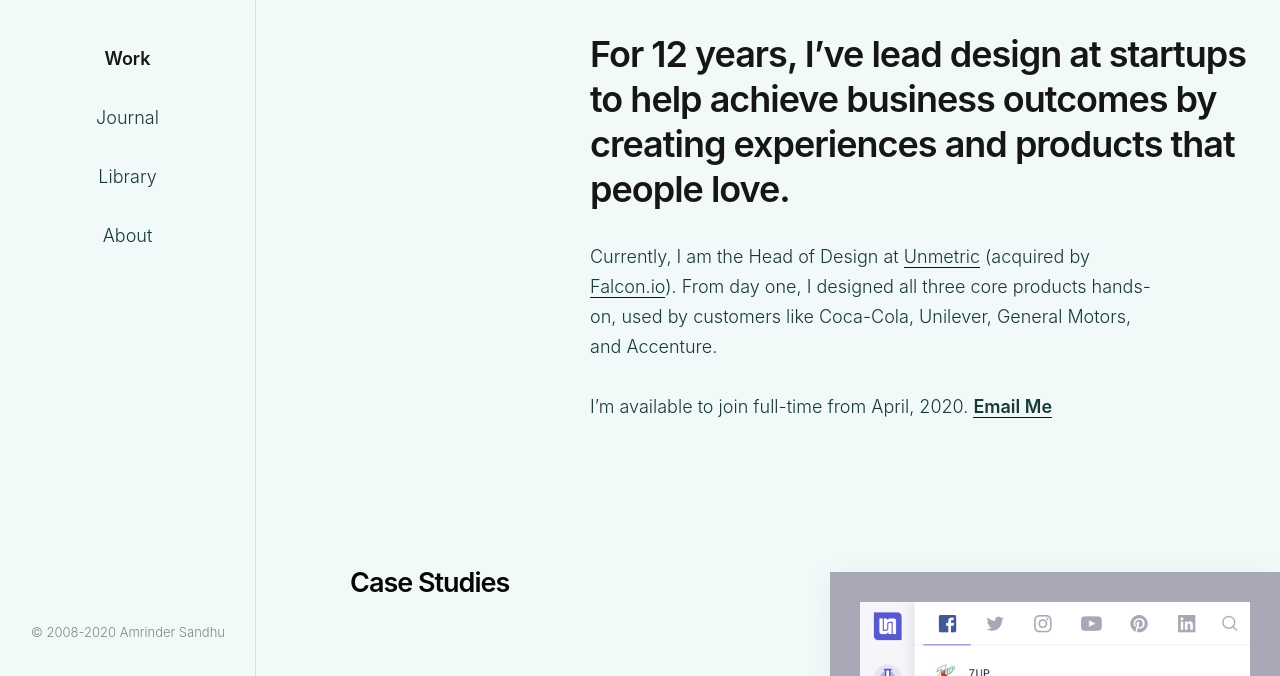
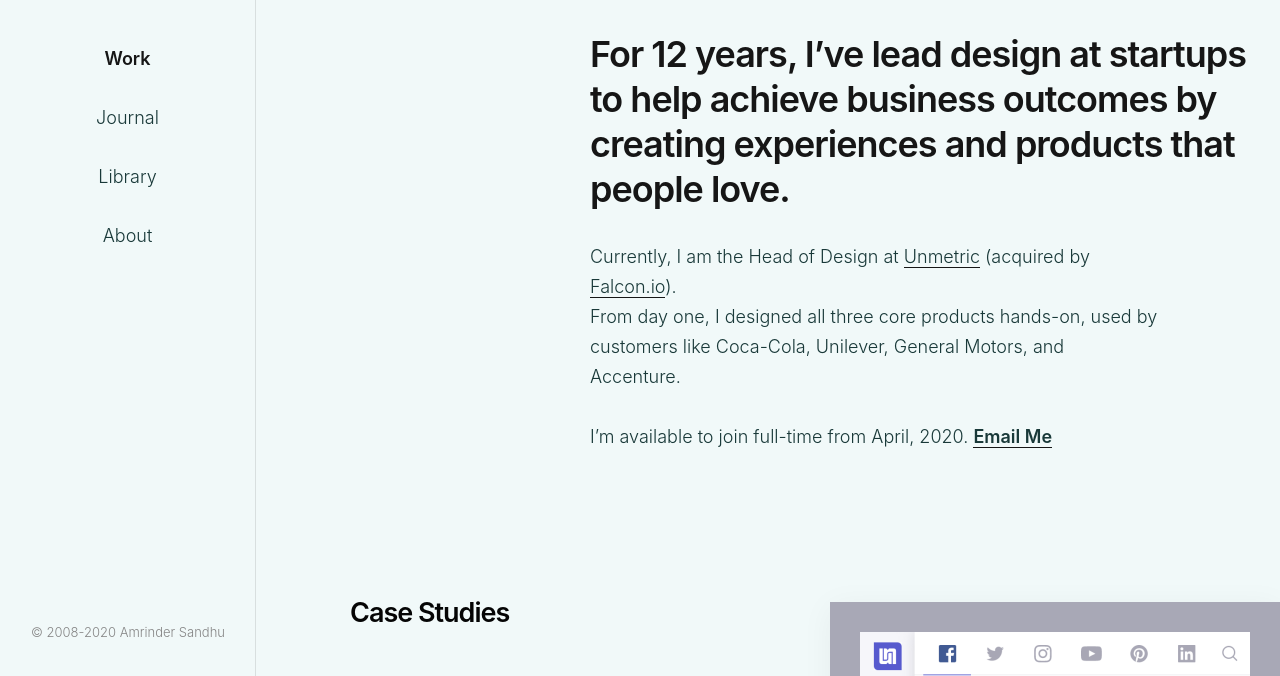
Before and after one commit to harjotgrewal/amrindersandhu, a Jekyll site: the page built from index.html, in a window 1280 px wide and 900 px high, cut to the strip 224-900 px from the top of the window. Built offline with Jekyll 4.4.1, drawn with Linux system fonts in a browser that asks for light colours.

Commit message:
[ADD][HTML] Break line

```diff
--- a/index.html
+++ b/index.html
@@ -24,7 +24,7 @@
         </div>
 
         <div class="l-span_3-8">
-            <p>Currently, I am the Head of Design at <a href="https://unmetric.com" target="_blank">Unmetric</a> (acquired by <a href="https://falcon.io" target="_blank">Falcon.io</a>). From day one, I designed all three core products hands-on, used by customers like Coca-Cola, Unilever, General Motors, and Accenture.</p>
+            <p>Currently, I am the Head of Design at <a href="https://unmetric.com" target="_blank">Unmetric</a> (acquired by <a href="https://falcon.io" target="_blank">Falcon.io</a>). <i class="u-break_line--hd"></i>From day one, I designed all three core products hands-on, used by customers like Coca-Cola, Unilever, General Motors, and Accenture.</p>
 
             <p class="u-space_below--none">I’m available to join full-time from April, 2020. <a href="mailto:contact@amrindersandhu.com"><b>Email Me</b></a></p>
         </div>
```
Also changed, not shown: 1 other file.
